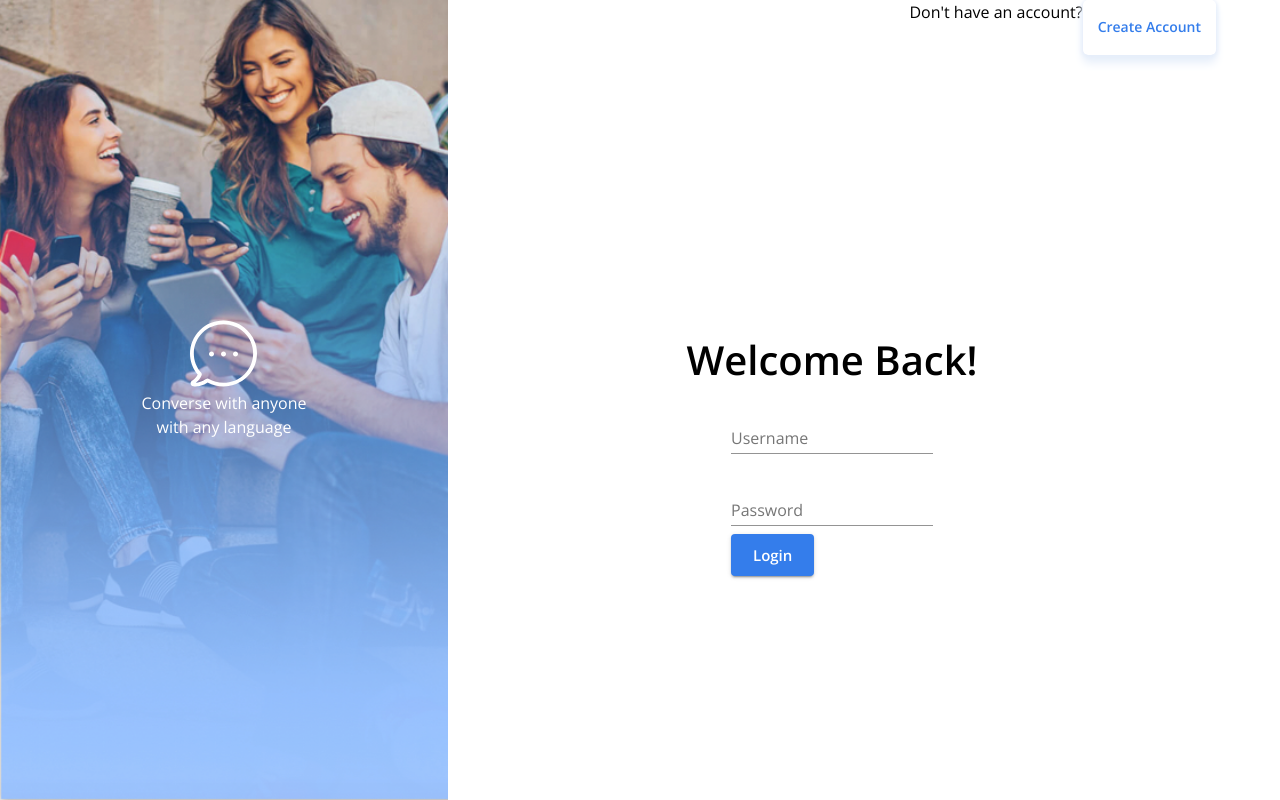
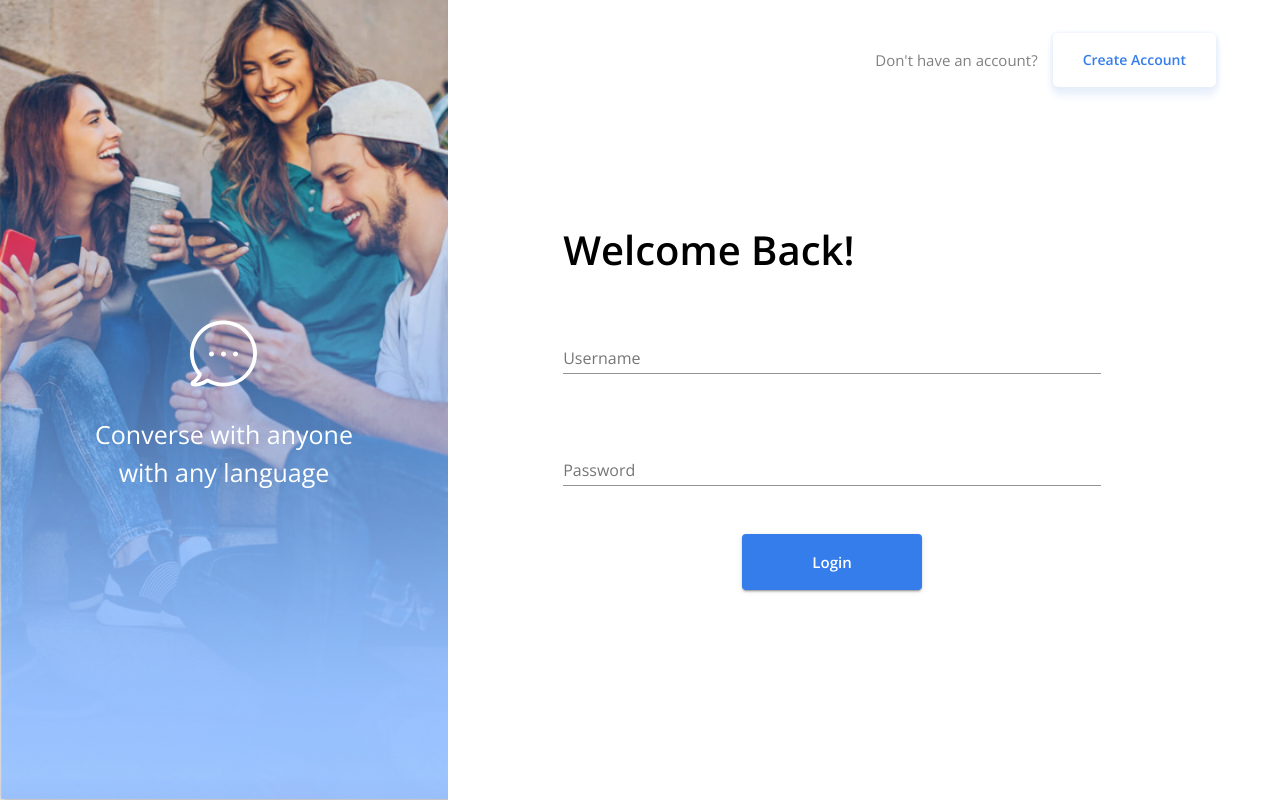
Before and after one commit to MirandaL27/16016e, a React (Create React App) app in the folder client/: page /login in a window 1280 px wide. Built offline with nearby package versions, Linux system fonts and the light colour scheme; no server answers.

Commit message:
finished styling the login page.

```diff
--- a/client/src/Login.js
+++ b/client/src/Login.js
@@ -10,7 +10,6 @@ import {
   Button,
   FormControl,
   TextField,
-  FormHelperText,
 } from '@material-ui/core';
 
 const useStyles = makeStyles((theme) => ({
@@ -31,7 +30,8 @@ const useStyles = makeStyles((theme) => ({
   },
   title: {
     fontSize: 40,
-    fontWeight: "bold"
+    fontWeight: "bold",
+    marginBottom: '30px'
   },
   textBox: {
     borderStyle: 'none',
@@ -40,20 +40,22 @@ const useStyles = makeStyles((theme) => ({
   },
   greyFont: {
     color: 'grey',
-    fontSize: 25
+    fontSize: 15,
+    padding: '15px'
   },
   link: {
     textDecoration: 'none'
   },
   createAccountButton: {
-    padding: '15px',
+    padding: '15px 30px 15px 30px',
     boxShadow: '0px 8px 10px rgb(230, 238, 250), -1px 1px 5px rgb(230, 238, 250), 1px 1px 5px rgb(230, 238, 250);',
     borderRadius: '5px',
     color: 'rgb(52, 125, 235)'
   },
   submitButton: {
     color: 'white',
-    backgroundColor: 'rgb(52, 125, 235)'
+    backgroundColor: 'rgb(52, 125, 235)',
+    padding: '15px 70px 15px 70px'
   },
   bubbleBox: {
     color: 'white',
@@ -62,15 +64,23 @@ const useStyles = makeStyles((theme) => ({
   },
   vertCenterBox: {
     display: 'flex',
-    alignItems: 'center',
     flexDirection: 'column',
-    justifyContent: 'center',
     height: '60%',
     width: '100%'
   },
-  topButtonBox:{
-    display:'flex',
-    justifyContent: 'flex-end'
+  topButtonBox: {
+    display: 'flex',
+    justifyContent: 'flex-end',
+    height: '15%'
+  },
+  image: {
+    marginBottom: '25px'
+  },
+  whiteFont: {
+    fontSize: 25
+  },
+  textField: {
+    paddingBottom: '40px'
   }
 }));
 
@@ -96,28 +106,28 @@ const Login = ({ user, login }) => {
     <Grid container className={classes.root}>
       <Box className={classes.boxImage}>
         <Box className={classes.bubbleBox}>
-          <img alt="" src={svg} />
-          <Typography>Converse with anyone</Typography>
-          <Typography>with any language</Typography>
+          <img alt="" src={svg} className={classes.image} />
+          <Typography className={classes.whiteFont}>Converse with anyone</Typography>
+          <Typography className={classes.whiteFont}>with any language</Typography>
         </Box>
       </Box>
       <Grid container justifyContent='center' className={classes.boxText}>
-        <Grid container className={classes.topButtonBox}>
-          <Typography>Don't have an account?</Typography>
+        <Grid container alignItems='center' className={classes.topButtonBox}>
+          <Typography className={classes.greyFont}>Don't have an account?</Typography>
           <Link href="/register" to="/register" className={classes.link}>
             <Button className={classes.createAccountButton}>Create Account</Button>
           </Link>
         </Grid>
-        <Box>
+        <Box width='70%' height="60%">
           <Box container className={classes.vertCenterBox}>
             <Grid container item>
               <Typography className={classes.title}>Welcome Back!</Typography>
             </Grid>
-            <form onSubmit={handleLogin}>
+            <form onSubmit={handleLogin} width="100%">
               <Grid>
-                <Grid>
-                  <FormControl margin="normal" required >
-                    <TextField
+                <Grid className={classes.textField}>
+                  <FormControl fullWidth margin="normal" >
+                    <TextField fullWidth
                       aria-label="Username"
                       label="Username"
                       name="username"
@@ -125,15 +135,17 @@ const Login = ({ user, login }) => {
                     />
                   </FormControl>
                 </Grid>
-                <FormControl margin="normal" required>
-                  <TextField
+                <Grid className={classes.textField}>
+                  <FormControl margin="normal" fullWidth required >
+                    <TextField fullWidth
                       label="Password"
                       aria-label="Password"
                       type="password"
                       name="password"
                     />
                   </FormControl>
-                <Grid>
+                </Grid>
+                <Grid container justifyContent='center'>
                   <Button className={classes.submitButton} type="submit" variant="contained" size="large">
                     Login
                   </Button>
```
Lines whose indentation alone changed are shown as unchanged.
